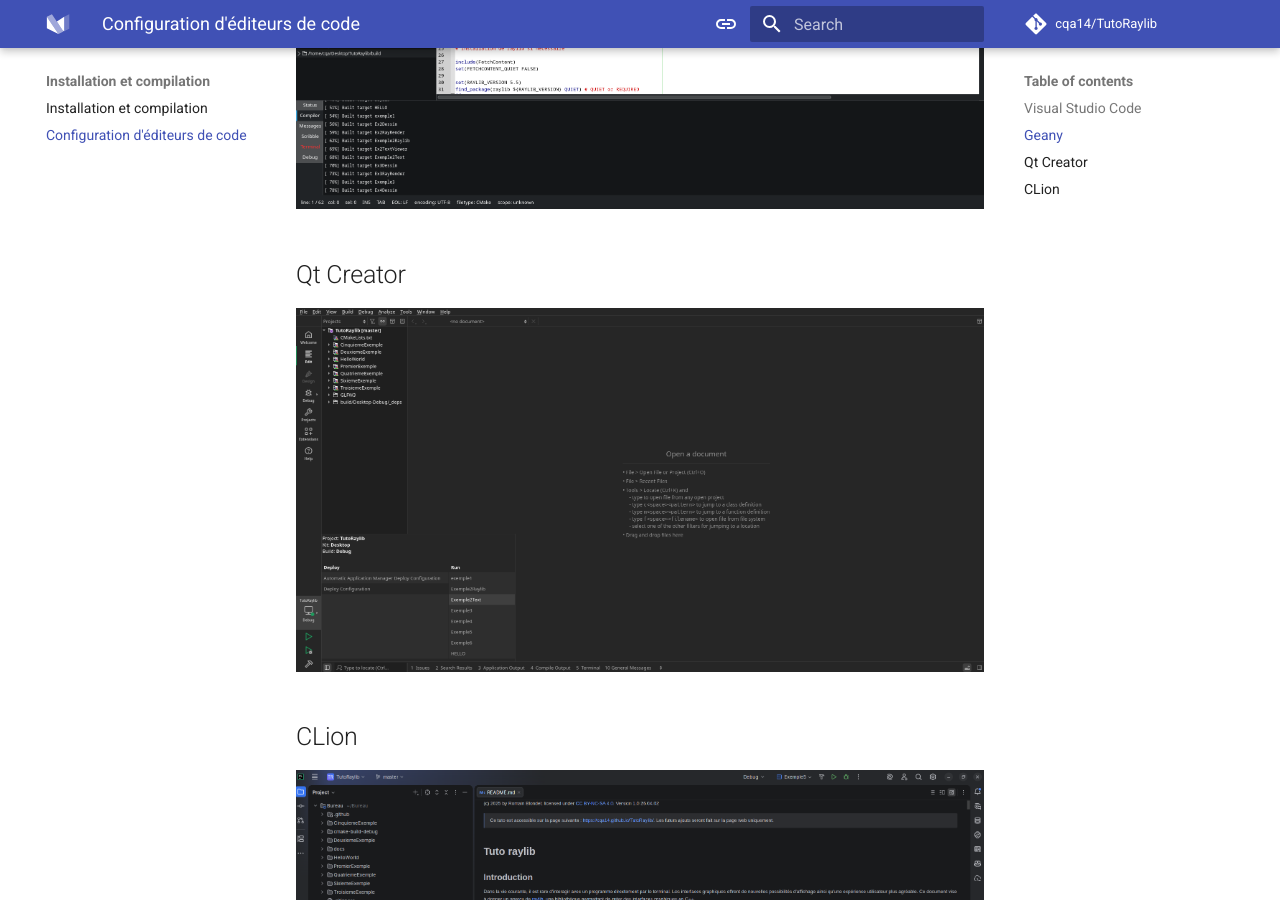
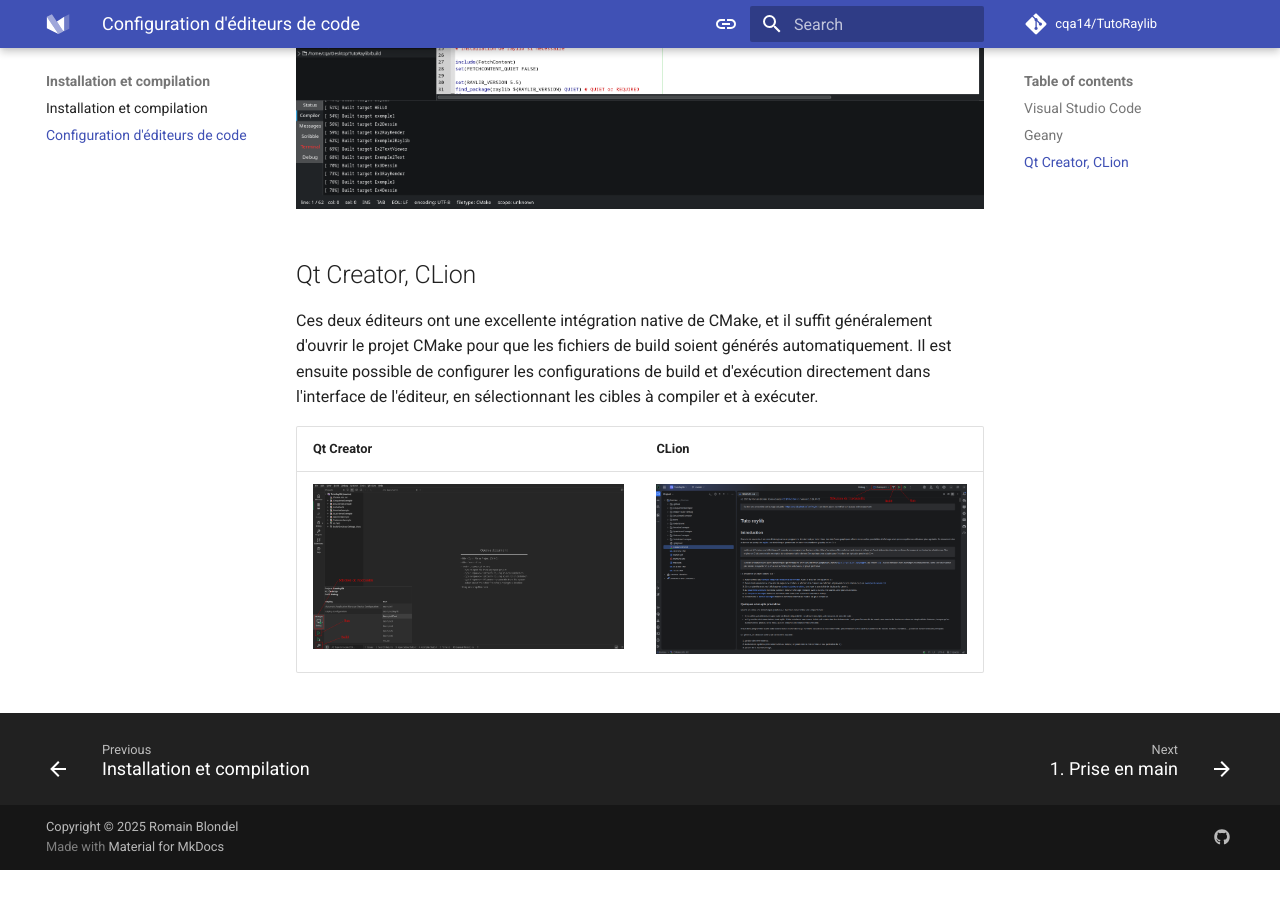
Before and after one commit to cqa14/TutoRaylib, an MkDocs documentation site: the page built from docs/install_comp/config.md, in a window 1280 px wide and 900 px high, scrolled down 5067 px. Built offline with MkDocs 1.6.1 and Material for MkDocs 9.7.7, drawn with Linux system fonts in a browser that asks for light colours; comment, search, counter and statistics services are not loaded; after the commit the page ends 5937 px from its top, so only the background shows below that.

Commit message:
Update configuration guide for Qt Creator and CLion with improved formatting

```diff
--- a/docs/install_comp/config.md
+++ b/docs/install_comp/config.md
@@ -62,10 +62,10 @@
 
 ![geany_usage.png](../assets/ide/geany_usage.png)
 
-## Qt Creator
+## Qt Creator, CLion
 
-![perfect.png](../assets/ide/qt_creator.png)
+Ces deux éditeurs ont une excellente intégration native de CMake, et il suffit généralement d'ouvrir le projet CMake pour que les fichiers de build soient générés automatiquement. Il est ensuite possible de configurer les configurations de build et d'exécution directement dans l'interface de l'éditeur, en sélectionnant les cibles à compiler et à exécuter.
 
-## CLion
-
-![perfect.png](../assets/ide/clion.png)
+| Qt Creator                                      | CLion                                 |
+|-------------------------------------------------|---------------------------------------|
+| ![qt_creator.png](../assets/ide/qt_creator.png) | ![clion.png](../assets/ide/clion.png) |
```
Also changed, not shown: docs/assets/ide/clion.png, docs/assets/ide/qt_creator.png.
